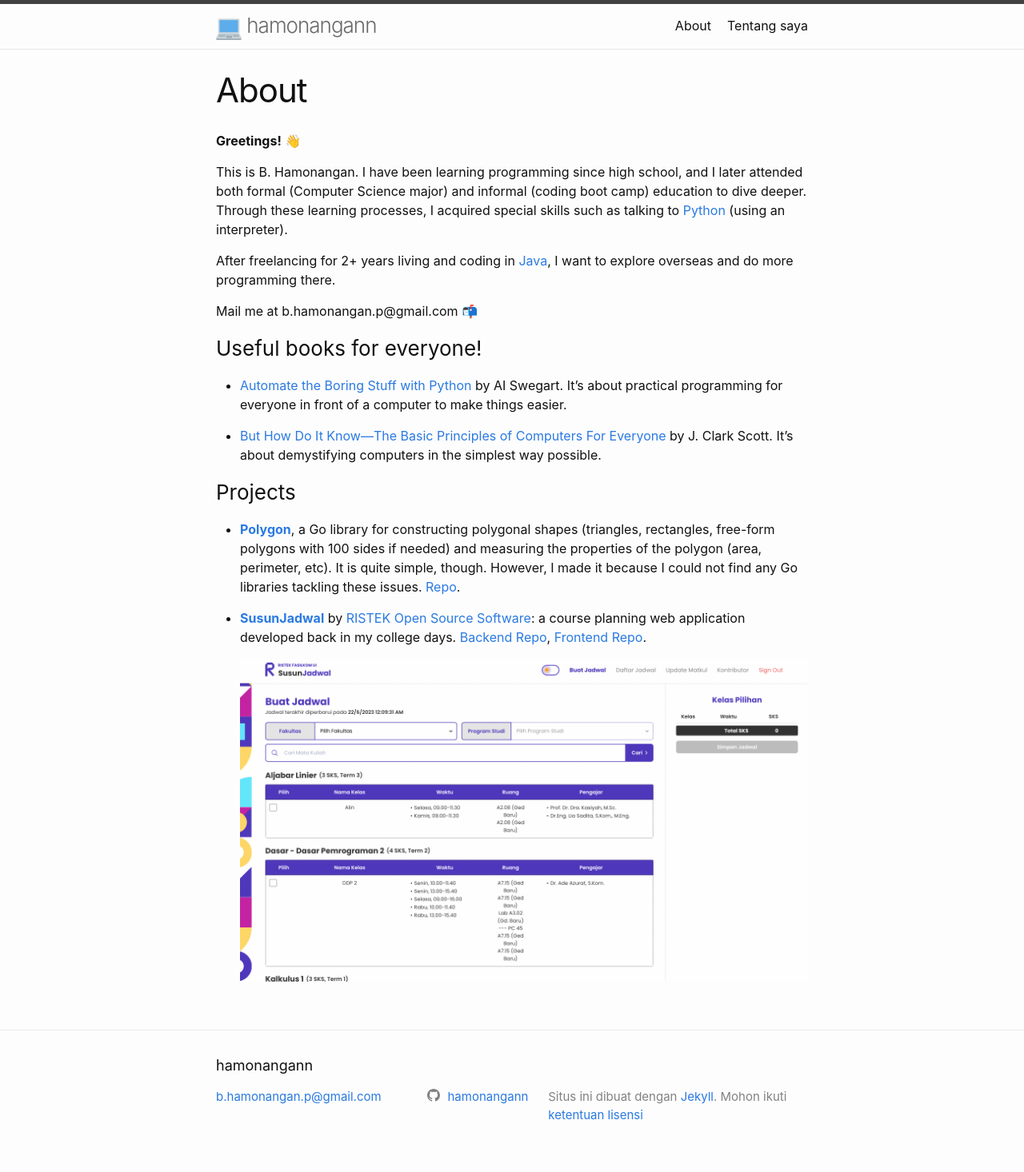
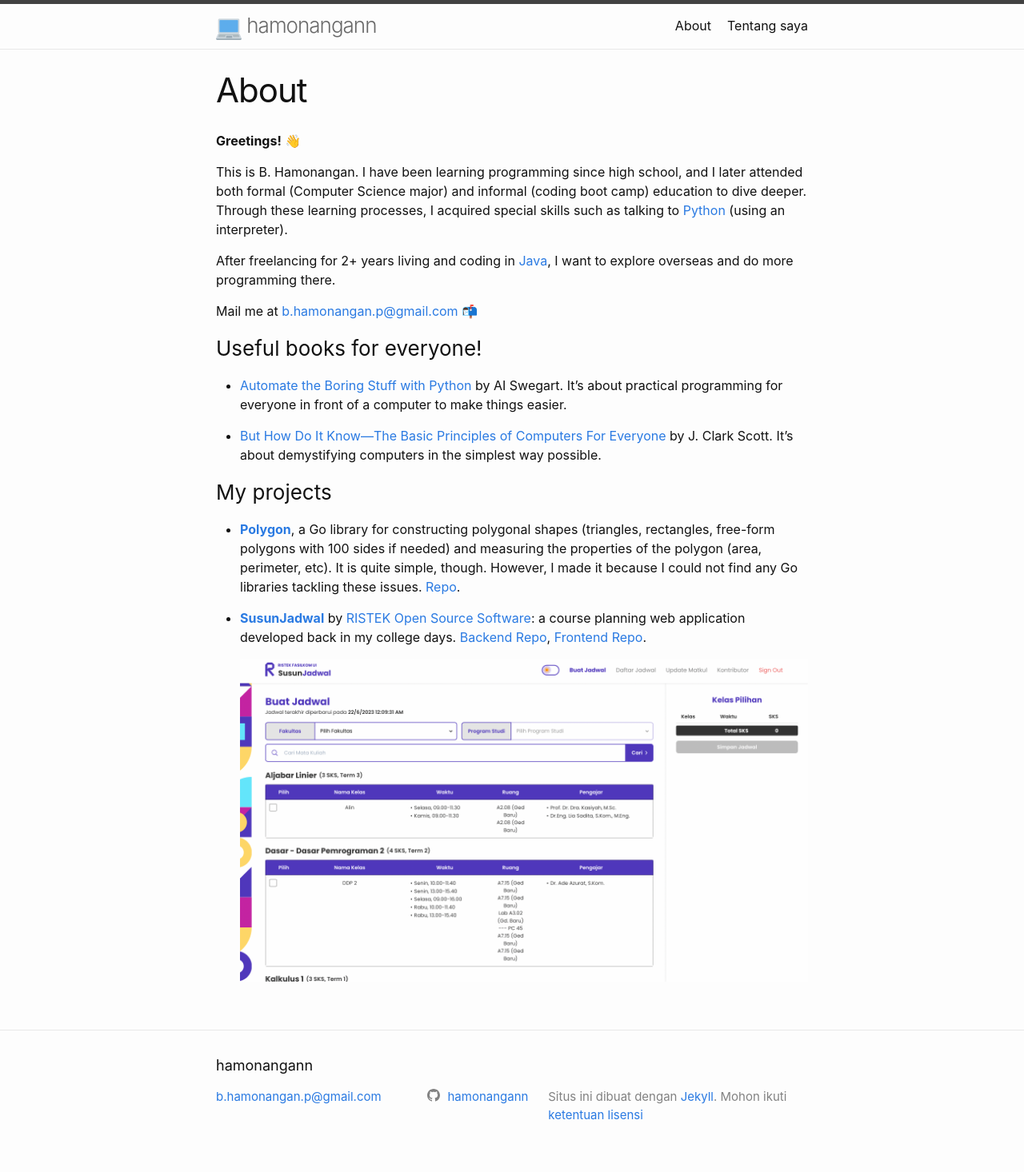
Before and after one commit to hamonangann/hamonangann.github.io, a Jekyll site: the page built from about-en.markdown, in a window 1280 px wide. Shown: the whole page at 80% size. Built offline with Jekyll 4.4.1, drawn with Linux system fonts in a browser that asks for light colours.

```diff
--- a/about-en.markdown
+++ b/about-en.markdown
@@ -9,7 +9,8 @@ This is B. Hamonangan. I have been learning programming since high school, and I
 
 After freelancing for 2+ years living and coding in [Java](https://en.wikipedia.org/wiki/Java), I want to explore overseas and do more programming there.
 
-Mail me at b.hamonangan.p@gmail.com 📬
+Mail me at [b.hamonangan.p@gmail.com
+](mailto:b.hamonangan.p@gmail.com) 📬
 
 ### Useful books for everyone!
 
@@ -17,7 +18,7 @@ Mail me at b.hamonangan.p@gmail.com 📬
 
 - [But How Do It Know—The Basic Principles of Computers For Everyone](https://openlibrary.org/books/OL26675175M/But_How_Do_It_Know) by J. Clark Scott. It's about demystifying computers in the simplest way possible.
 
-### Projects
+### My projects
 
 - **[Polygon](https://pkg.go.dev/github.com/hamonangann/polygon)**, a Go library for constructing polygonal shapes (triangles, rectangles, free-form polygons with 100 sides if needed) and measuring the properties of the polygon (area, perimeter, etc). It is quite simple, though. However, I made it because I could not find any Go libraries tackling these issues. [Repo](https://github.com/hamonangann/polygon).
 
```
